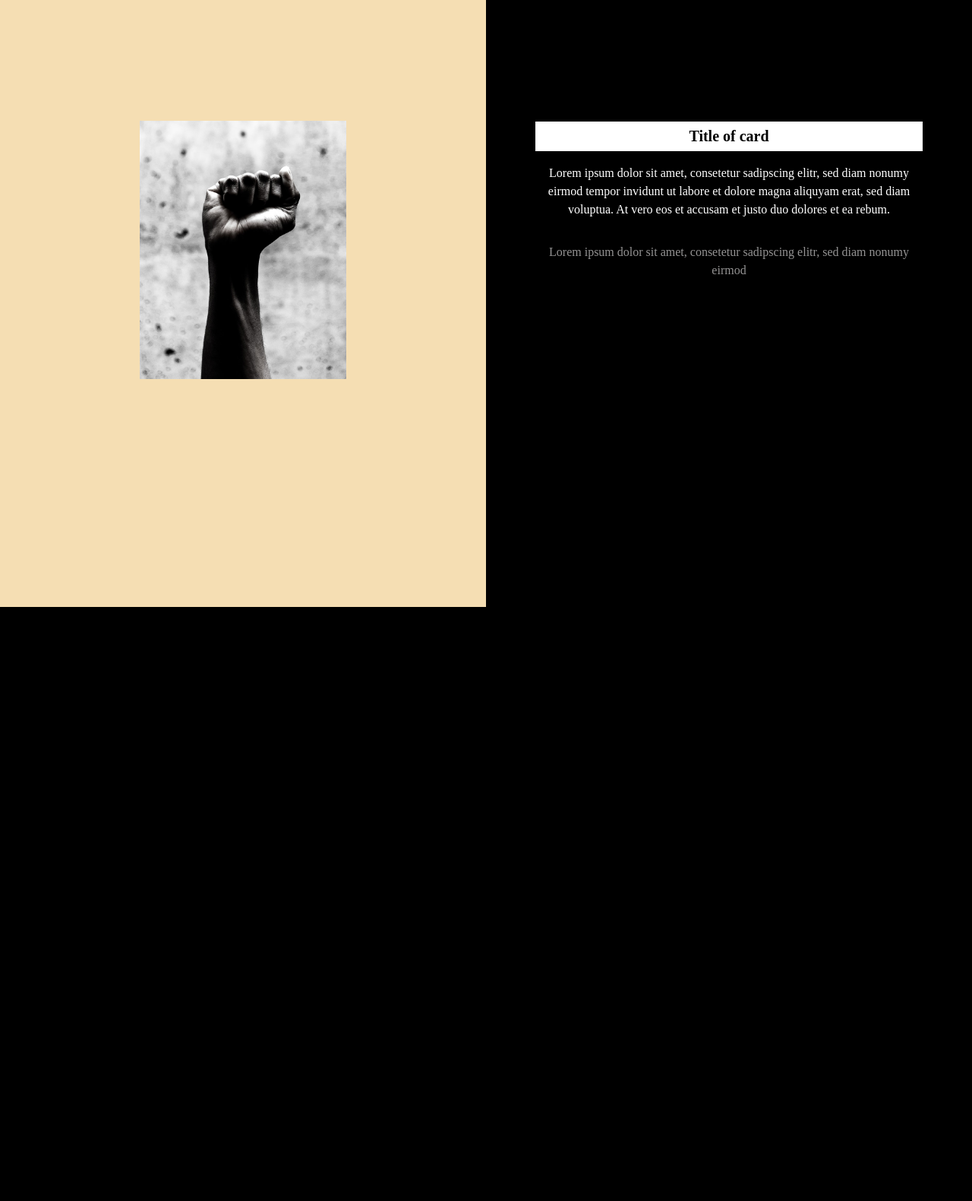
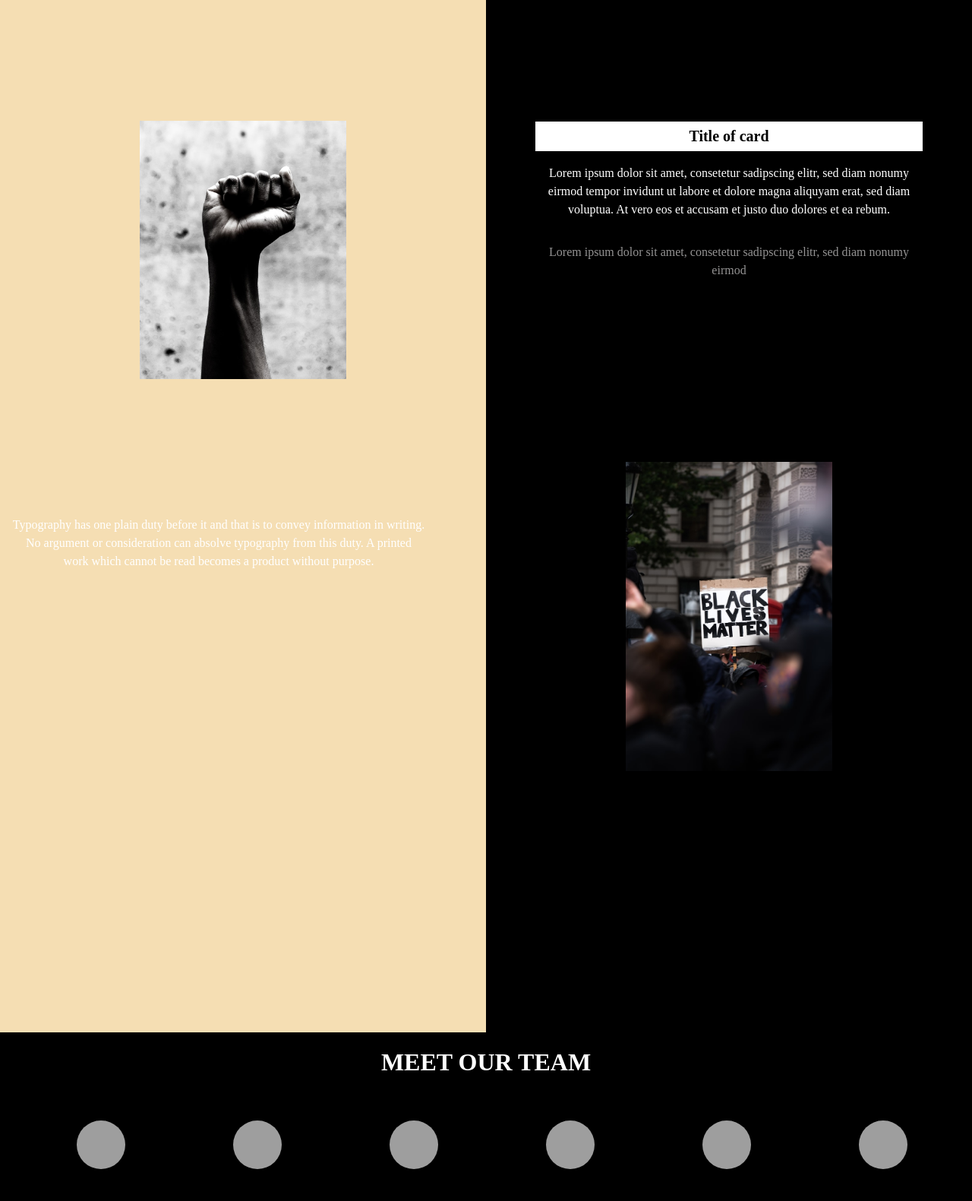
Before and after one commit to hnkingsolver/InTheNeighborhood, a Django app: page / in a window 1280 px wide. Shown: the part 94-1675 px from the top of the page at 76% size. Before the commit the page ends 893 px from the top, so only its background shows below. Run offline with Django 3.2, Linux system fonts and the light colour scheme; grey boxes are pictures that could not be loaded.

Commit message:
finished about page
added our team pics section, pictures to each column, and text to each column

```diff
--- a/inTheNeighborhood/itn/static/css/about.css
+++ b/inTheNeighborhood/itn/static/css/about.css
@@ -45,10 +45,33 @@ nav ul li{
     float: left;
     _display: inline;
 }
+.lh-copy {
+    line-height: 1.5;
+}
+
+.pa3 {
+    padding: 1rem;
+}
+
+.f5 {
+    font-size: 1rem;
+}
+
+.measure-wide {
+    margin-top: 10rem;
+    max-width: 34em;
+    color: white;
+}
+
+@media screen and (min-width: 30em) {
+    .pa5-ns {
+        padding: 4rem;
+    }
+}
 
 .w-50 {
     width: 50%;
-    height: 100vh;
+    height: 170vh;
 }
 
 .bg-light-gray {
@@ -67,9 +90,9 @@ nav ul li{
     line-height: 1.5;
 }
 
-.pa3 {
+/* .pa3 {
     padding: 1rem;
-}
+} */
 
 .f6 {
     font-size: .875rem;
@@ -178,3 +201,53 @@ nav ul li{
     margin-top: 2rem;
     color: rgb(148, 147, 147);
 }
+
+
+
+
+
+/* footer */
+.ba {
+    border-style: solid;
+    border-width: 1px;
+}
+
+.b--black-10 {
+    border-color: rgba(0, 0, 0, .1);
+}
+
+.br-100 {
+    border-radius: 100%;
+}
+
+.h3 {
+    height: 4rem;
+}
+
+.w3 {
+    width: 4rem;
+}
+
+.pa1 {
+    padding: .25rem;
+}
+
+.pa4 {
+    padding: 2rem;
+}
+
+.tc {
+    text-align: center;
+    display: inline-block;
+}
+
+footer h1 {
+    color: white;
+    text-align: center;
+}
+
+@media screen and (min-width: 769px) {
+    .pa4 {
+        padding-left: 6rem;
+    }
+}
--- a/inTheNeighborhood/itn/templates/about.html
+++ b/inTheNeighborhood/itn/templates/about.html
@@ -28,17 +28,16 @@
     <article class="cf">
         <div class="fl w-50 bg-near-white tc">
             <img class="fist_img" src="static/img/fistblm.jpeg" alt="">
-        </div>
-        <div class="fl w-50 bg-light-gray tc">
-            <!-- <main class="pa3 pa5-ns">
-                <h3 style="color: white;">Title Stuff</h3>
-                <p class="f6 lh-copy measure-narrow">
+            <div class="pa3 pa5-ns">
+                <p class="f5 lh-copy measure-wide">
                     Typography has one plain duty before it and that is to convey information
                     in writing. No argument or consideration can absolve typography from this
                     duty. A printed work which cannot be read becomes a product without
                     purpose.
                 </p>
-            </main> -->
+            </div>
+        </div>
+        <div class="fl w-50 bg-light-gray tc">
             <article class="center mw5 mw6-ns hidden ba mv4">
                 <h1 class="f4 bg-near-black white mv0 pv2 ph3">Title of card</h1>
                 <div class="pa3 bt">
@@ -50,12 +49,32 @@
                     <p class="f6 f5-ns lh-copy measure mv0 lower">
                         Lorem ipsum dolor sit amet, consetetur sadipscing elitr, sed diam nonumy eirmod
                     </p>
+                    <img class="fist_img" src="static/img/blmprotest.jpeg" alt="" style="margin-top: 15rem;">
                 </div>
             </article>
-
-
         </div>
     </article>
+    <footer>
+        <h1>MEET OUR TEAM</h1>
+        <div class="tc pa4">
+            <img src="http://tachyons.io/img/logo.jpg" class="br-100 pa1 ba b--black-10 h3 w3" alt="avatar">
+        </div>
+        <div class="tc pa4">
+            <img src="http://tachyons.io/img/logo.jpg" class="br-100 pa1 ba b--black-10 h3 w3" alt="avatar">
+        </div>
+        <div class="tc pa4">
+            <img src="http://tachyons.io/img/logo.jpg" class="br-100 pa1 ba b--black-10 h3 w3" alt="avatar">
+        </div>
+        <div class="tc pa4">
+            <img src="http://tachyons.io/img/logo.jpg" class="br-100 pa1 ba b--black-10 h3 w3" alt="avatar">
+        </div>
+        <div class="tc pa4">
+            <img src="http://tachyons.io/img/logo.jpg" class="br-100 pa1 ba b--black-10 h3 w3" alt="avatar">
+        </div>
+        <div class="tc pa4">
+                <img src="http://tachyons.io/img/logo.jpg" class="br-100 pa1 ba b--black-10 h3 w3" alt="avatar">
+        </div>
+    </footer>
 </body>
 
 </html>
```
